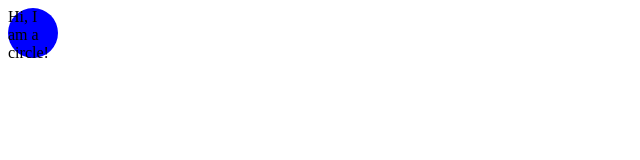
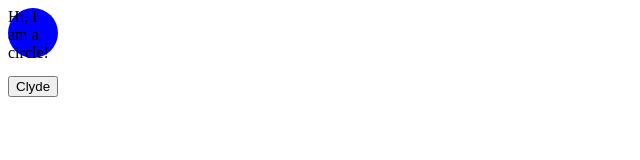
Before and after one commit to AllForTheDea/Group_Website, a plain HTML site: page index.html in a window 1280 px wide. Shown: the whole page, without its empty margins (0-640 px from the left). Drawn offline with nearby package versions, Linux system fonts and the light colour scheme.

Commit message:
Added Clyde button

```diff
--- a/index.html
+++ b/index.html
@@ -12,6 +12,15 @@
 	<div class="circle">
 		Hi, I am a circle!
 	</div>
+	<br>
+	<button onclick="myFunction()">Clyde</button>
+
+<script>
+function myFunction() {
+  alert("This is clyde!");
+}
+</script>
+
 
 	<!-- jQuery (necessary for Bootstrap's JavaScript plugins) -->
     <script src="https://ajax.googleapis.com/ajax/libs/jquery/1.12.4/jquery.min.js"></script>
```
